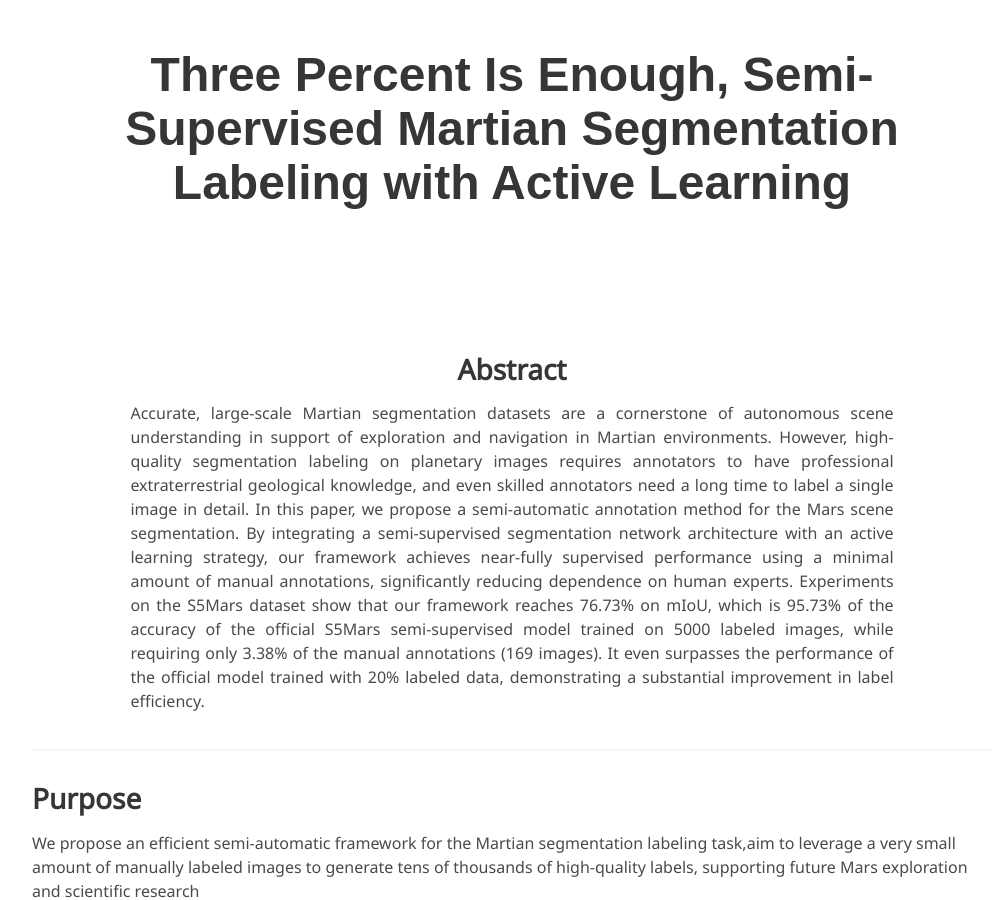
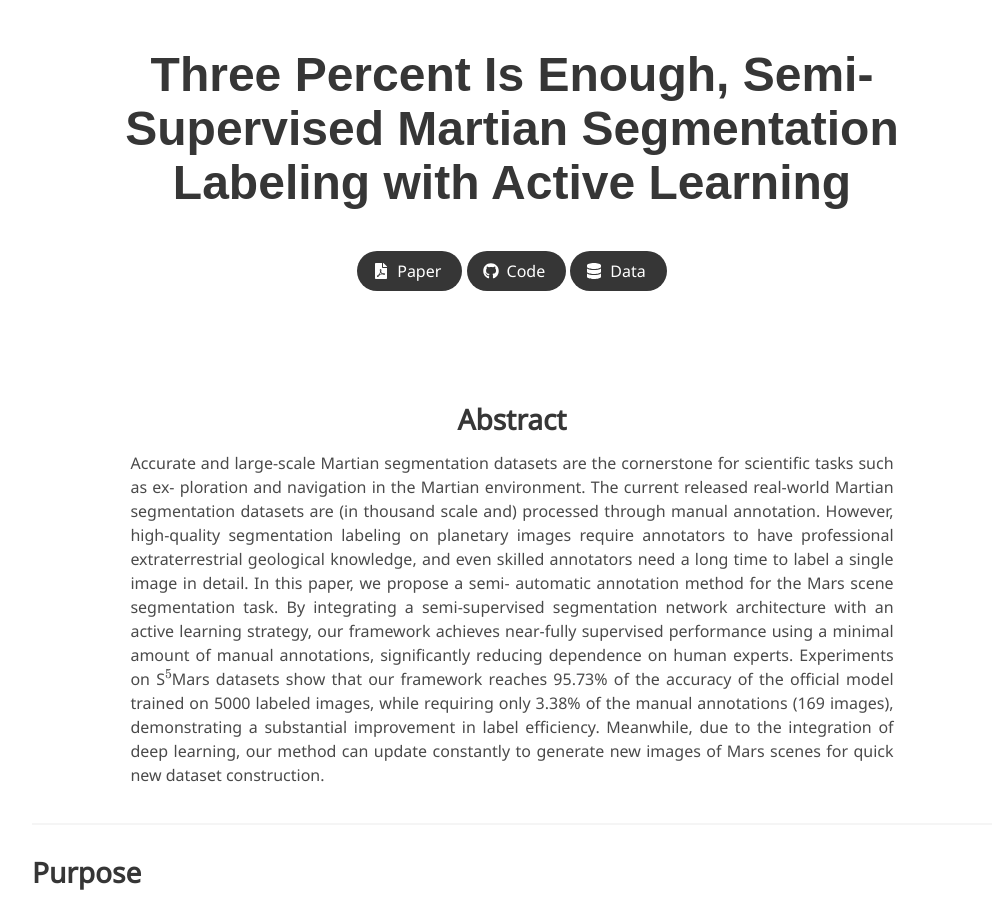
Before and after one commit to huahuahua219/CPS-Mars-Webpage, a Jekyll site: the page built from index.md, in a window 1280 px wide and 900 px high. Shown: the whole window, without its empty margins (128-1126 px from the left). Built offline with Jekyll 4.4.1, drawn with Linux system fonts in a browser that asks for light colours; some web fonts are replaced.

Commit message:
Add files via upload

```diff
--- a/index.md
+++ b/index.md
@@ -1,11 +1,15 @@
 ---
-
 layout: project_page
 permalink: /
+
 title: Three Percent Is Enough, Semi-Supervised Martian Segmentation Labeling with Active Learning
 authors:
 
+affiliations:
 
+paper: https://www.cs.virginia.edu/~robins/Turing_Paper_1936.pdf
+code: https://github.com/topics/turing-machines
+data: https://huggingface.co/docs/datasets
 ---
 
 <!-- Using HTML to center the abstract -->
@@ -13,23 +17,28 @@ authors:
     <div class="column is-four-fifths">
         <h2>Abstract</h2>
         <div class="content has-text-justified">
-Accurate, large-scale Martian segmentation datasets are a cornerstone
-of autonomous scene understanding in support of exploration and
-navigation in Martian environments. However, high-quality segmentation
-labeling on planetary images requires annotators to have professional
-extraterrestrial geological knowledge, and even skilled annotators need
-a long time to label a single image in detail. In this paper, we
-propose a semi-automatic annotation method for the Mars scene
-segmentation. By integrating a semi-supervised segmentation network
-architecture with an active learning strategy, our framework achieves
-near-fully supervised performance using a minimal amount of manual
-annotations, significantly reducing dependence on human experts.
-Experiments on the S5Mars dataset show that our framework reaches
-76.73% on mIoU, which is 95.73% of the accuracy of the official S5Mars
-semi-supervised model trained on 5000 labeled images, while requiring
-only 3.38% of the manual annotations (169 images). It even surpasses
-the performance of the official model trained with 20% labeled data,
-demonstrating a substantial improvement in label efficiency.
+Accurate and large-scale Martian segmentation
+datasets are the cornerstone for scientific tasks such as ex-
+ploration and navigation in the Martian environment. The
+current released real-world Martian segmentation datasets are
+(in thousand scale and) processed through manual annotation.
+However, high-quality segmentation labeling on planetary images
+require annotators to have professional extraterrestrial geological
+knowledge, and even skilled annotators need a long time to
+label a single image in detail. In this paper, we propose a semi-
+automatic annotation method for the Mars scene segmentation
+task. By integrating a semi-supervised segmentation network
+architecture with an active learning strategy, our framework
+achieves near-fully supervised performance using a minimal
+amount of manual annotations, significantly reducing dependence
+on human experts. Experiments on S$^5$Mars datasets show that
+our framework reaches 95.73% of the accuracy of the official
+model trained on 5000 labeled images, while requiring only
+3.38% of the manual annotations (169 images), demonstrating a
+substantial improvement in label efficiency. Meanwhile, due to the
+integration of deep learning, our method can update constantly
+to generate new images of Mars scenes for quick new dataset
+construction.
         </div>
     </div>
 </div>
```
